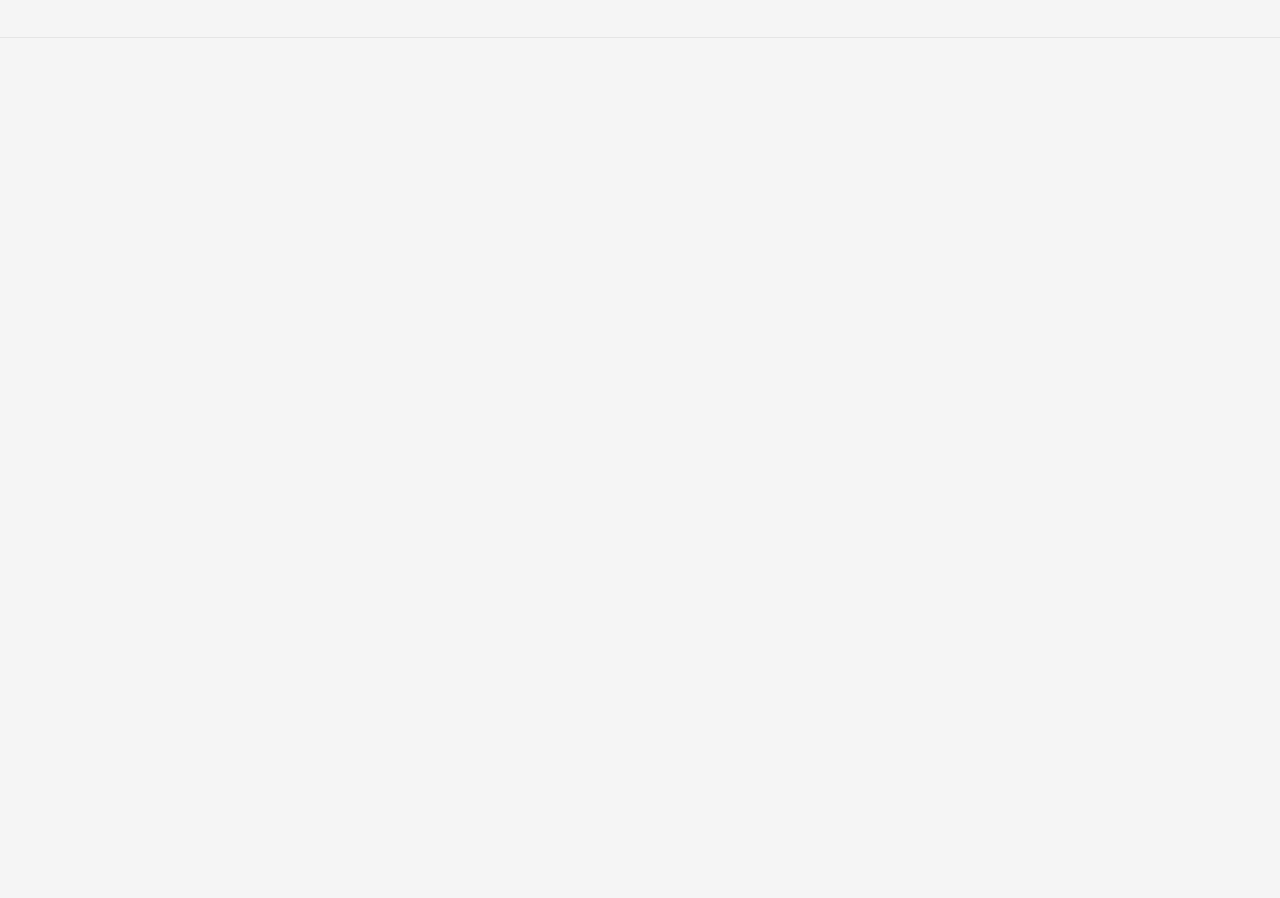
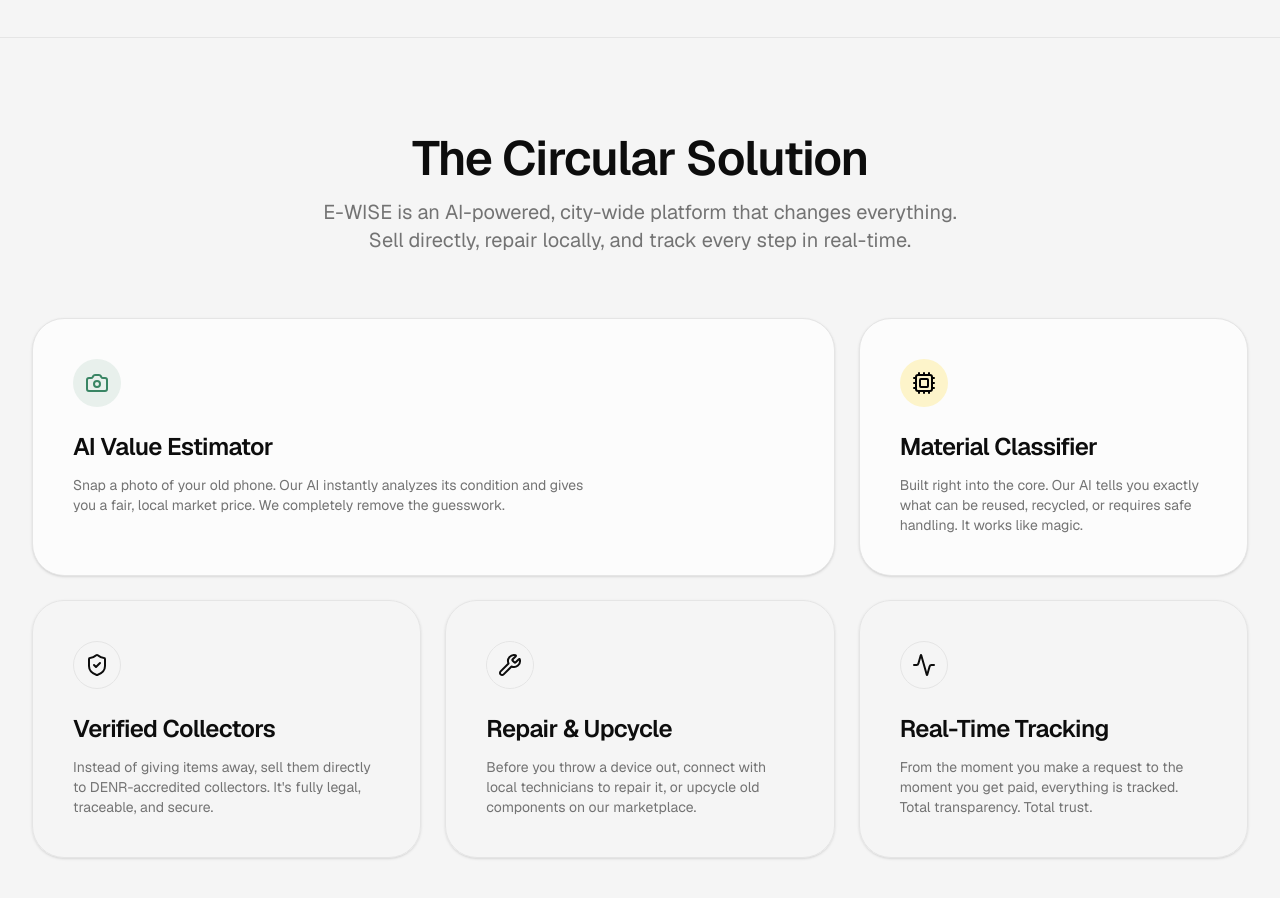
Before and after one commit to Jetrossgalinato/E-wise, a Next.js app: page /landing in a window 1280 px wide. Shown: the part 1940-2838 px from the top of the page. Before the commit the page ends 1978 px from the top, so only its background shows below. Built offline with nearby package versions, Linux system fonts and the light colour scheme.

Commit message:
feat: add solution section

```diff
--- /dev/null
+++ b/app/landing/components/solution-section.tsx
@@ -0,0 +1,107 @@
+import React from "react";
+import { Camera, Cpu, ShieldCheck, Wrench, Activity } from "lucide-react";
+import {
+  TypographyH2,
+  TypographyLead,
+  TypographyH3,
+  TypographyMuted,
+} from "@/components/ui/typography";
+import { ShineCard } from "@/components/ui/shine-card";
+
+const SolutionSection: React.FC = () => {
+  return (
+    <section className="w-full py-16 md:py-24 bg-background transition-colors duration-300">
+      <div className="max-w-7xl mx-auto px-4 sm:px-6 lg:px-8">
+        {/* Section Header */}
+        <div className="max-w-2xl mx-auto text-center mb-12 md:mb-16 [&_h2]:border-none [&_h2]:pb-0">
+          <TypographyH2>The Circular Solution</TypographyH2>
+          <div className="mt-4">
+            <TypographyLead>
+              E-WISE is an AI-powered, city-wide platform that changes
+              everything. Sell directly, repair locally, and track every step in
+              real-time.
+            </TypographyLead>
+          </div>
+        </div>
+
+        {/* Bento Box Feature Grid */}
+        <div className="grid grid-cols-1 md:grid-cols-3 gap-6 auto-rows-fr">
+          {/* Feature 1: AI Value Estimator */}
+          <ShineCard className="md:col-span-2 bg-card">
+            <div className="h-12 w-12 rounded-full bg-primary/10 flex items-center justify-center mb-6 text-primary">
+              <Camera className="w-6 h-6" />
+            </div>
+            <TypographyH3>AI Value Estimator</TypographyH3>
+            <div className="mt-3 flex-1 max-w-lg">
+              <TypographyMuted>
+                Snap a photo of your old phone. Our AI instantly analyzes its
+                condition and gives you a fair, local market price. We
+                completely remove the guesswork.
+              </TypographyMuted>
+            </div>
+          </ShineCard>
+
+          {/* Feature 2: AI Material Classifier */}
+          <ShineCard className="bg-card">
+            <div className="h-12 w-12 rounded-full bg-accent/20 flex items-center justify-center mb-6 text-accent-foreground">
+              <Cpu className="w-6 h-6" />
+            </div>
+            <TypographyH3>Material Classifier</TypographyH3>
+            <div className="mt-3 flex-1">
+              <TypographyMuted>
+                Built right into the core. Our AI tells you exactly what can be
+                reused, recycled, or requires safe handling. It works like
+                magic.
+              </TypographyMuted>
+            </div>
+          </ShineCard>
+
+          {/* Feature 3: Verified Collectors */}
+          <ShineCard className="bg-secondary/50">
+            <div className="h-12 w-12 rounded-full bg-background flex items-center justify-center mb-6 text-foreground border border-border">
+              <ShieldCheck className="w-6 h-6" />
+            </div>
+            <TypographyH3>Verified Collectors</TypographyH3>
+            <div className="mt-3 flex-1">
+              <TypographyMuted>
+                Instead of giving items away, sell them directly to
+                DENR-accredited collectors. {"It's"} fully legal, traceable, and
+                secure.
+              </TypographyMuted>
+            </div>
+          </ShineCard>
+
+          {/* Feature 4: Local Repair Network */}
+          <ShineCard className="bg-secondary/50">
+            <div className="h-12 w-12 rounded-full bg-background flex items-center justify-center mb-6 text-foreground border border-border">
+              <Wrench className="w-6 h-6" />
+            </div>
+            <TypographyH3>Repair & Upcycle</TypographyH3>
+            <div className="mt-3 flex-1">
+              <TypographyMuted>
+                Before you throw a device out, connect with local technicians to
+                repair it, or upcycle old components on our marketplace.
+              </TypographyMuted>
+            </div>
+          </ShineCard>
+
+          {/* Feature 5: Real-Time Tracking */}
+          <ShineCard className="bg-secondary/50">
+            <div className="h-12 w-12 rounded-full bg-background flex items-center justify-center mb-6 text-foreground border border-border">
+              <Activity className="w-6 h-6" />
+            </div>
+            <TypographyH3>Real-Time Tracking</TypographyH3>
+            <div className="mt-3 flex-1">
+              <TypographyMuted>
+                From the moment you make a request to the moment you get paid,
+                everything is tracked. Total transparency. Total trust.
+              </TypographyMuted>
+            </div>
+          </ShineCard>
+        </div>
+      </div>
+    </section>
+  );
+};
+
+export default SolutionSection;
--- a/app/landing/page.tsx
+++ b/app/landing/page.tsx
@@ -1,11 +1,13 @@
 import HeroSection from "./components/hero-section";
 import ProblemSection from "./components/problem-section";
+import SolutionSection from "./components/solution-section";
 
 export default function LandingPage() {
   return (
     <div>
       <HeroSection />
       <ProblemSection />
+      <SolutionSection />
     </div>
   );
 }
```
